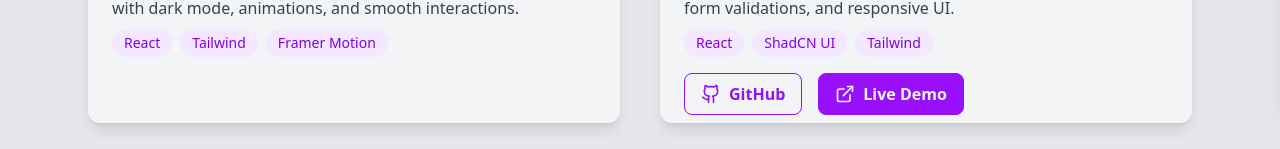
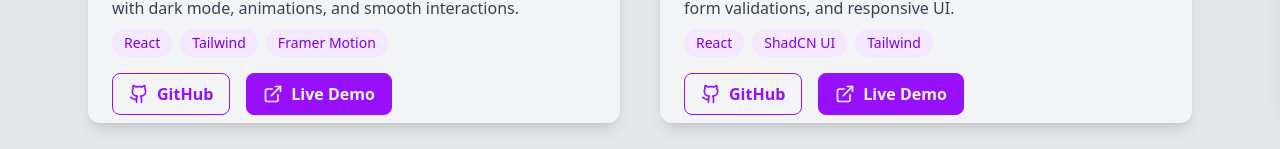
Before and after one commit to PankajPawara/my-portfolio, a React (Vite) app: page /projects in a window 1280 px wide. Shown: the part 699-848 px from the top of the page. Built offline with nearby package versions, Linux system fonts and the light colour scheme.

Commit message:
Project Updates

```diff
--- a/src/pages/Projects.jsx
+++ b/src/pages/Projects.jsx
@@ -8,8 +8,8 @@ const Projects = () => {
       title: "My Portfolio Website",
       desc: "A fully responsive personal portfolio built using React + Tailwind with dark mode, animations, and smooth interactions.",
       tech: ["React", "Tailwind", "Framer Motion"],
-      // github: "https://github.com/yourname/portfolio",
-      // live: "https://your-portfolio.vercel.app"
+      github: "https://github.com/PankajPawara/my-portfolio",
+      live: "https://my-portfolio-twta.onrender.com",
       status: "Completed"
     },
     {
```
